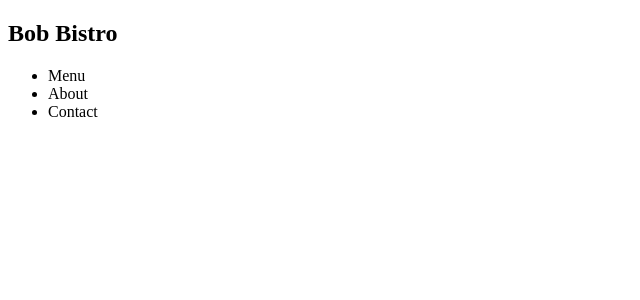
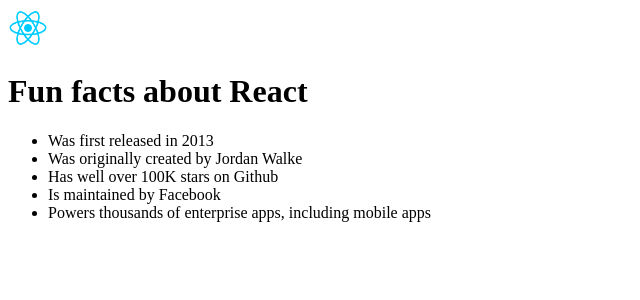
Before and after one commit to kolodziejmateusz/React-kurs-scrimba, a React (Vite) app: page / in a window 1280 px wide. Shown: the top 300 px of the page, without its empty margins (0-640 px from the left). Built offline with nearby package versions, Linux system fonts and the light colour scheme.

Commit message:
Project part 1 - markup

```diff
--- a/src/main.jsx
+++ b/src/main.jsx
@@ -1,14 +1,17 @@
 import { createRoot } from "react-dom/client";
 
-const navbar = (
-  <nav>
-    <h1>Bob Bistro</h1>
+const page = (
+  <>
+    <img src="./src/assets/react-logo.png" alt="react-logo" width="40px" />
+    <h1>Fun facts about React</h1>
     <ul>
-      <li>Menu</li>
-      <li>About</li>
-      <li>Contact</li>
+      <li>Was first released in 2013</li>
+      <li>Was originally created by Jordan Walke</li>
+      <li>Has well over 100K stars on Github</li>
+      <li>Is maintained by Facebook</li>
+      <li>Powers thousands of enterprise apps, including mobile apps</li>
     </ul>
-  </nav>
+  </>
 );
 
-createRoot(document.getElementById("root")).render(navbar);
+createRoot(document.getElementById("root")).render(page);
```
Also changed, not shown: src/assets/react-logo.png (added).
